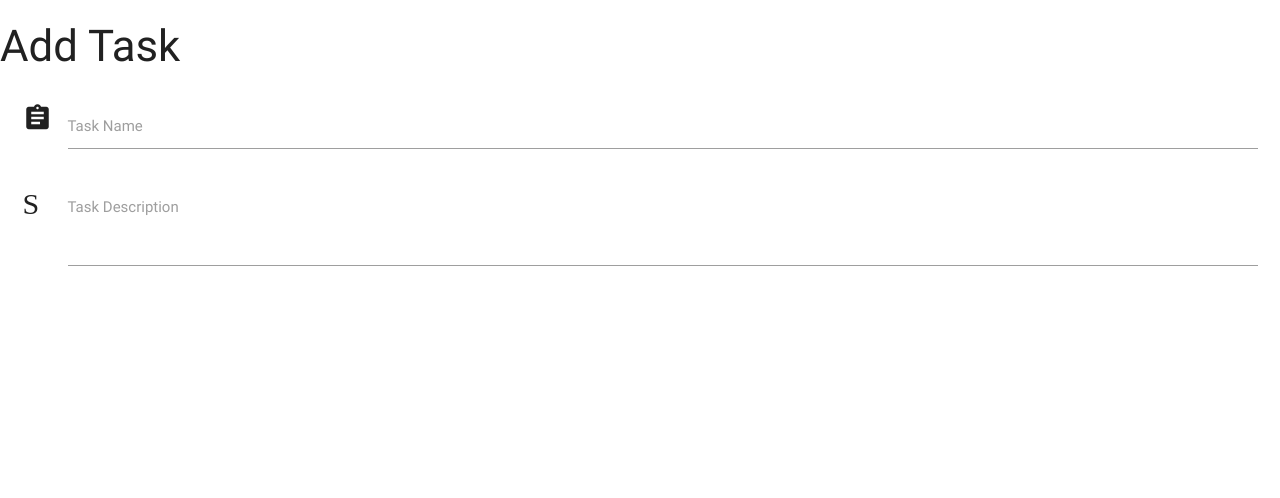
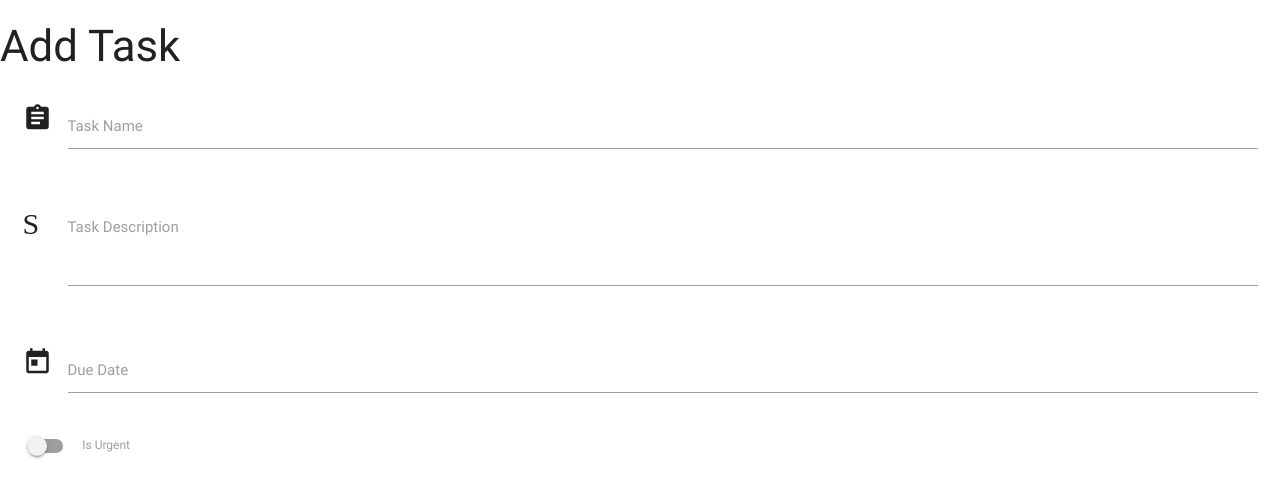
Before and after one commit to jjackson19862017/TaskManagerProject, a Flask app: page /add_task in a window 1280 px wide. Shown: the top 498 px of the page. Run offline with Flask 2, Linux system fonts and the light colour scheme; some libraries are stand-ins or nearby versions.

Commit message:
added urgent and datepicker to addtask.html and inserted jquery into base.html
Signed-off-by: Stephen Jackson <jjackson19862017@gmail.com>

```diff
--- a/templates/addtask.html
+++ b/templates/addtask.html
@@ -10,12 +10,30 @@
           <input id="task_name" name="task_name" type="text" class="validate">
           <label for="icon_prefix">Task Name</label>
         </div>
+      </div>
+        <div class="row">
+            <div class="input-field col s12">
+                <i class="material-icons prefix">Subject</i>
+                <textarea name="task_description" id="task_description" class="materialize-textarea"></textarea>
+                <label for="icon_telephone">Task Description</label>
+            </div>
+        </div>
+        <div class="row">
         <div class="input-field col s12">
-          <i class="material-icons prefix">Subject</i>
-          <textarea name="task_description" id="task_description" class="materialize-textarea"></textarea>
-          <label for="icon_telephone">Task Description</label>
+          <i class="material-icons prefix">today</i>
+          <input id="due_date" name="due_date" type="text" class="datepicker">
+          <label for="icon_prefix">Due Date</label>
         </div>
       </div>
+        <div class="row">
+            <div class="switch">
+                <label>
+                    <input id="is_urgent" name="is_urgent" type="checkbox">
+                    <span class="lever"></span>
+                    Is Urgent
+                </label>
+            </div>
+        </div>
     </form>
   </div>
 
--- a/templates/base.html
+++ b/templates/base.html
@@ -11,5 +11,15 @@
         <script src="https://cdnjs.cloudflare.com/ajax/libs/jquery/3.2.1/jquery.min.js" integrity="sha256-hwg4gsxgFZhOsEEamdOYGBf13FyQuiTwlAQgxVSNgt4=" crossorigin="anonymous"></script>
         <script src="https://cdnjs.cloudflare.com/ajax/libs/materialize/0.100.2/js/materialize.min.js"></script>
         <script type="text/javascript">$(document).ready(function(){$('.collapsible').collapsible();});</script>
+<script>
+        $('.datepicker').pickadate({
+    selectMonths: true, // Creates a dropdown to control month
+    selectYears: 15, // Creates a dropdown of 15 years to control year,
+    today: 'Today',
+    clear: 'Clear',
+    close: 'Ok',
+    closeOnSelect: false // Close upon selecting a date,
+    container: undefined, // ex. 'body' will append picker to body
+  });</script>
     </body>
 </html>
```
